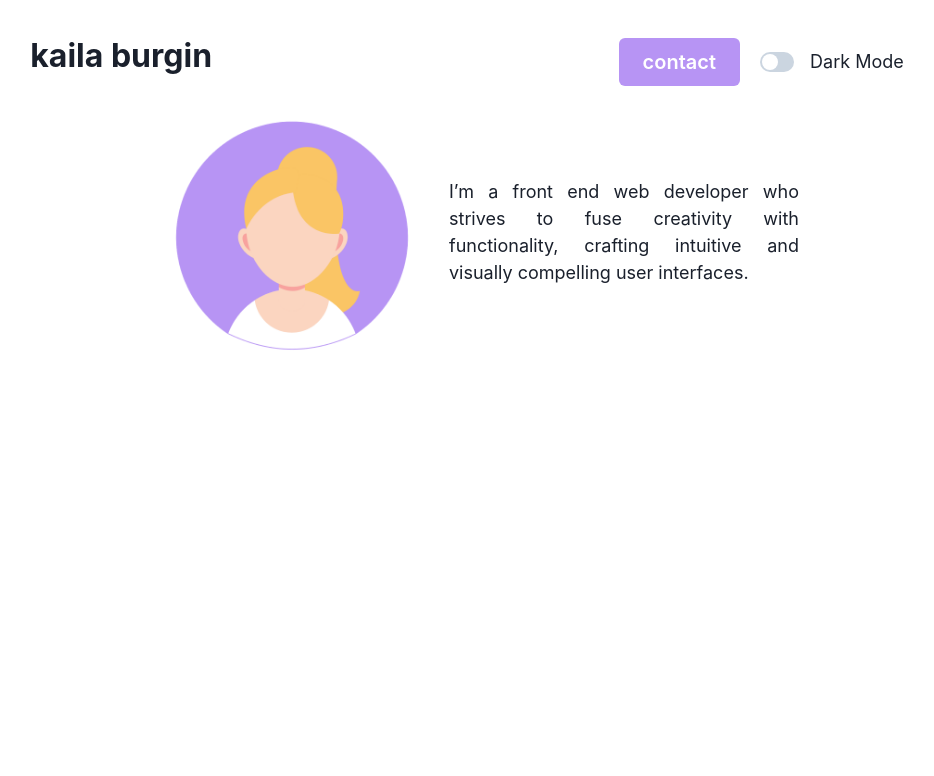
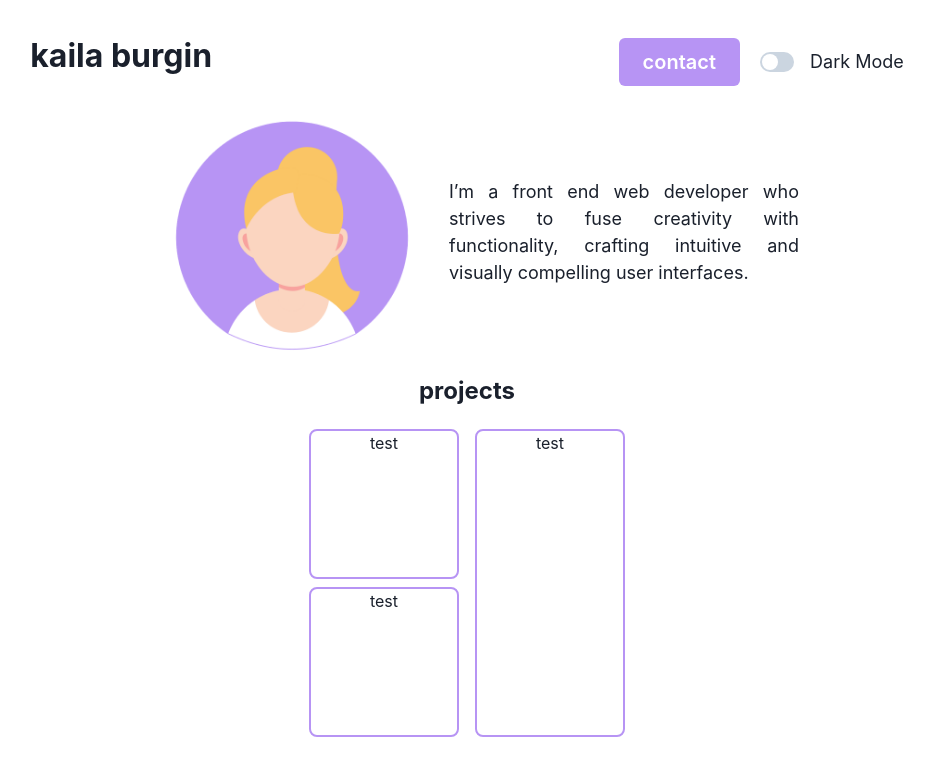
Before and after one commit to kailaburgin/portfolio, a React (Vite) app: page / in a window 1280 px wide. Shown: the top 776 px of the page, without its empty margins (173-1107 px from the left). Built offline with nearby package versions, Linux system fonts and the light colour scheme.

Commit message:
added projects heading, created element for cards

```diff
--- a/src/App.jsx
+++ b/src/App.jsx
@@ -9,8 +9,8 @@ function App() {
     <>
       <NavBar />
       <Intro />
-      {/* <Projects />
-      <About /> */}
+      <Projects />
+      {/* <About /> */}
     </>
   );
 }
--- a/src/components/Projects.jsx
+++ b/src/components/Projects.jsx
@@ -1,5 +1,7 @@
 import React from "react";
 import {
+  Text,
+  Hide,
   Heading,
   Card,
   CardBody,
@@ -7,55 +9,44 @@ import {
   CardFooter,
   Divider,
   Flex,
+  Box,
+  VStack,
 } from "@chakra-ui/react";
 
 const Projects = () => {
   return (
-    <>
-      <Heading as="h2" mt="100px" mb="100px" textAlign="center">
-        projects
-      </Heading>
-      <Flex justifyContent="space-evenly" h="300px">
-        <Card borderRadius="12px" w="350px">
-          <CardBody>
-            <Button variant="ghost" fontSize="2xl">
-              Game Finder
-            </Button>
-          </CardBody>
-          <Divider />
-          <CardFooter textAlign="justify">
-            A video game search app that displays a game's artwork, name,
-            platforms, and ratings. Rawg.io database API is used. This project
-            implements a search bar, sorting filters, and a dark mode switch.{" "}
-          </CardFooter>
-        </Card>
-        <Card borderRadius="12px" w="350px">
-          <CardBody>
-            <Button variant="ghost" fontSize="2xl">
-              Appointment Planner
-            </Button>
-          </CardBody>
-          <Divider />
-          <CardFooter textAlign="justify">
-            An appointment tracking app in which you can create a list of
-            appointments with existing contacts. This project implements forms.
-          </CardFooter>
-        </Card>
-        <Card bg="brand.200" borderRadius="12px" w="350px">
-          <CardBody>
-            <Button variant="ghost" fontSize="2xl">
-              Playlist Creator
-            </Button>
-          </CardBody>
-          <Divider />
-          <CardFooter textAlign="justify">
-            An app to make music playlists and save them to spotify. Spotify API
-            is used. This project implements a search function with a section to
-            display results and another section that shows the playlist.
-          </CardFooter>
-        </Card>
+    <Box textAlign="center">
+      <Box mb={5}>
+        <Text as="b" fontSize="24px">
+          projects
+        </Text>
+      </Box>
+      <Flex justifyContent="center">
+        <Hide breakpoint="(max-width: 763px)">
+          <VStack mr={4}>
+            <Box
+              border="solid 2px #B794F4"
+              borderRadius="8px"
+              h="150px"
+              w="150px"
+            >
+              test
+            </Box>
+            <Box
+              border="solid 2px #B794F4"
+              borderRadius="8px"
+              h="150px"
+              w="150px"
+            >
+              test
+            </Box>
+          </VStack>
+        </Hide>
+        <Box border="solid 2px #B794F4" borderRadius="8px" h="308px" w="150px">
+          test
+        </Box>
       </Flex>
-    </>
+    </Box>
   );
 };
 
```
